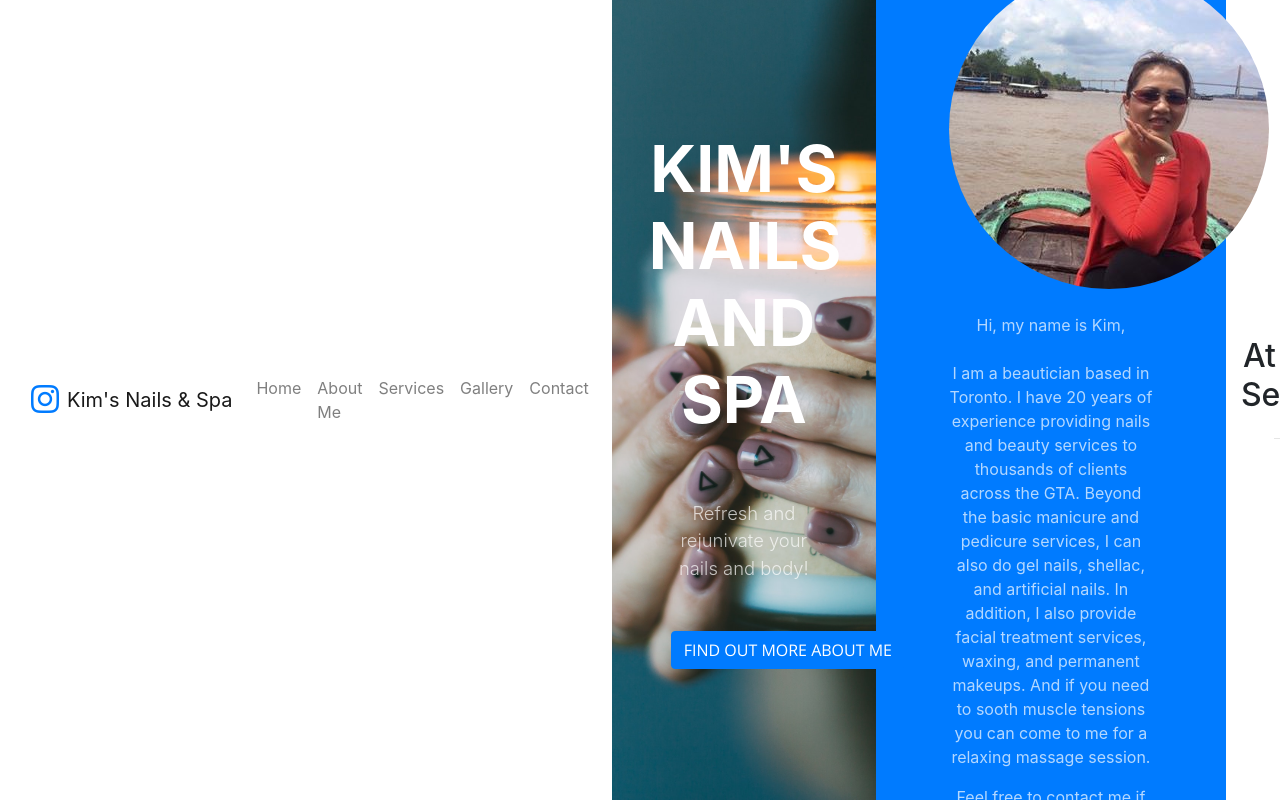
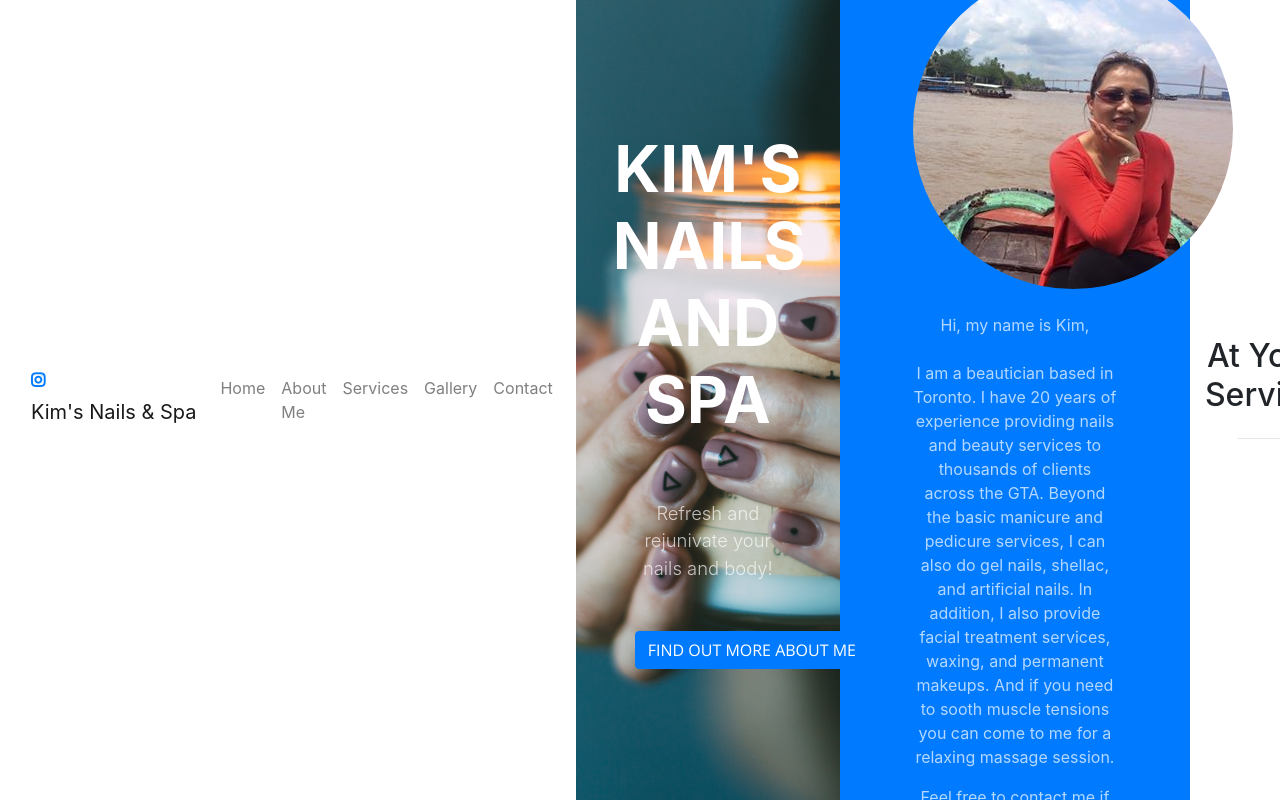
Before and after one commit to kimsnailsandspa/kimsnailsandspa.github.io, a website with bundled scripts: page index.html in a window 1280 px wide. Built offline with nearby package versions, Linux system fonts and the light colour scheme.

Commit message:
fix instagram and brand

```diff
--- a/css/style.css
+++ b/css/style.css
@@ -1,6 +1,11 @@
+.fa-instagram {
+	font-size: 1.25rem;
+	font-weight: bold;
+}
+
 header h1 {
 	animation-name: moveInLeft;
-	animation-duration: 2s;
+	animation-duration: 2s
 	animation-delay: .75s;
 }
 
--- a/index.html
+++ b/index.html
@@ -25,15 +25,18 @@
     <link href="css/creative.min.css" rel="stylesheet">
     <link rel="stylesheet" type="text/css" href="css/style.css">
   </head>
-
   <body id="page-top"
-
     <!-- Navigation -->
-    <nav class="navbar navbar-expand-lg navbar-light fixed-top" id="mainNav">
+    <nav class="navbar navbar-expand-md navbar-light fixed-top" id="mainNav">
       <div class="container">
-        <a class="mr-2"href="http://www.instagram.com/kimfullestheticspa"><i class="fab fa-instagram fa-2x"></i></a>
-        <a class="navbar-brand js-scroll-trigger" href="#page-top">Kim's Nails & Spa</a>
-        <button class="navbar-toggler navbar-toggler-right" type="button" data-toggle="collapse" data-target="#navbarResponsive" aria-controls="navbarResponsive" aria-expanded="false" aria-label="Toggle navigation">
+        <ul class="navbar-nav">
+          <li class="nav-item">
+              <a class="logo mr-1" href="http://www.instagram.com/kimfullestheticspa"><i class="fab fa-instagram fa-1x"></i></a>
+              <a class="navbar-brand js-scroll-trigger" href="#page-top">Kim's Nails & Spa</a>
+          </li>
+        </ul>
+        <!-- <a class="navbar-brand js-scroll-trigger" href="#pag-top">Kim's Nails & Spa</a> -->
+        <button class="navbar-toggler navbar-toggler-right" type="button" data-toggle="collaps" data-target="#navbarResponsive" aria-controls="navbarResponsive" aria-expanded="false" aria-label="Toggle navigation">
           <span class="navbar-toggler-icon"></span>
         </button>
         <div class="collapse navbar-collapse" id="navbarResponsive">
```
